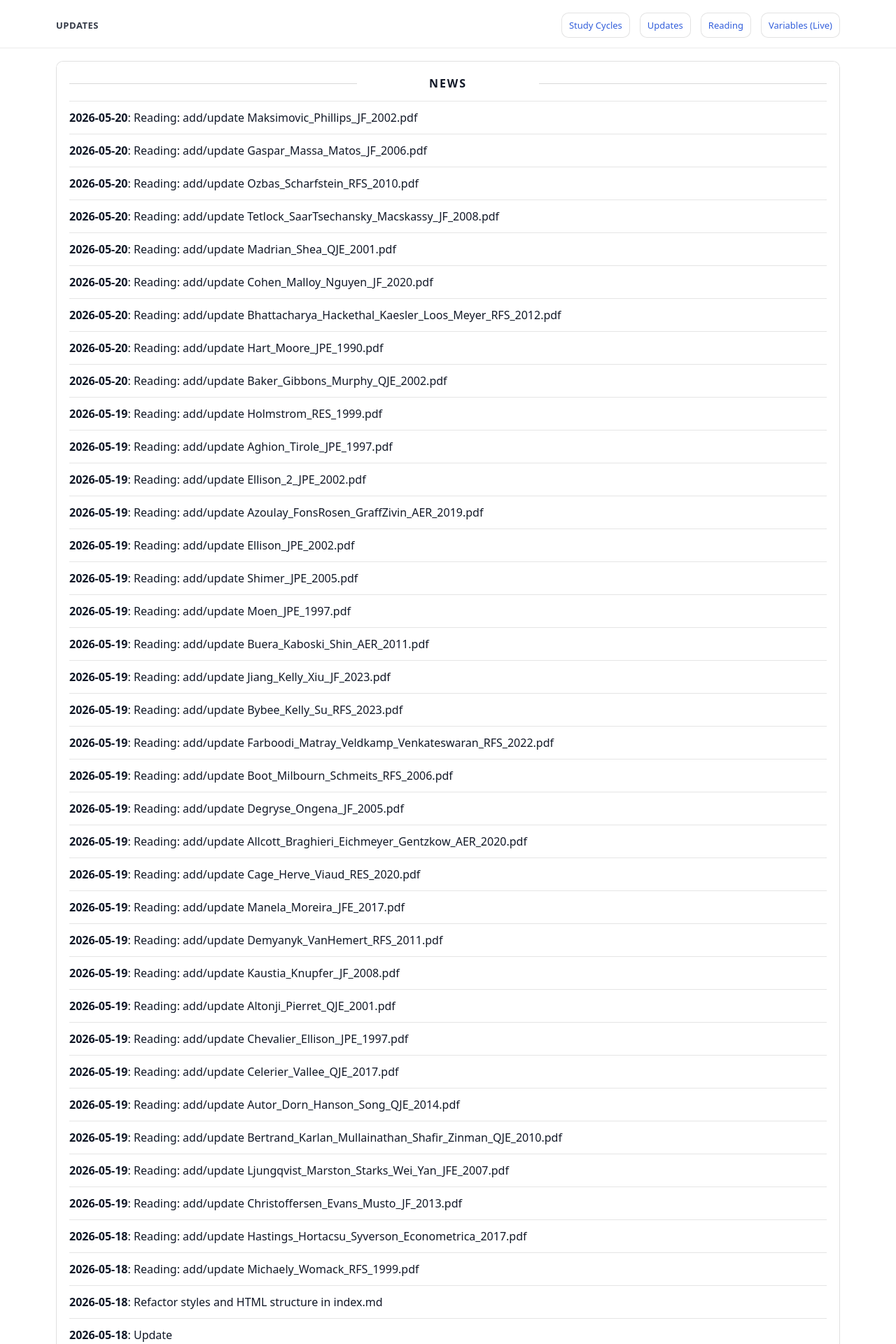
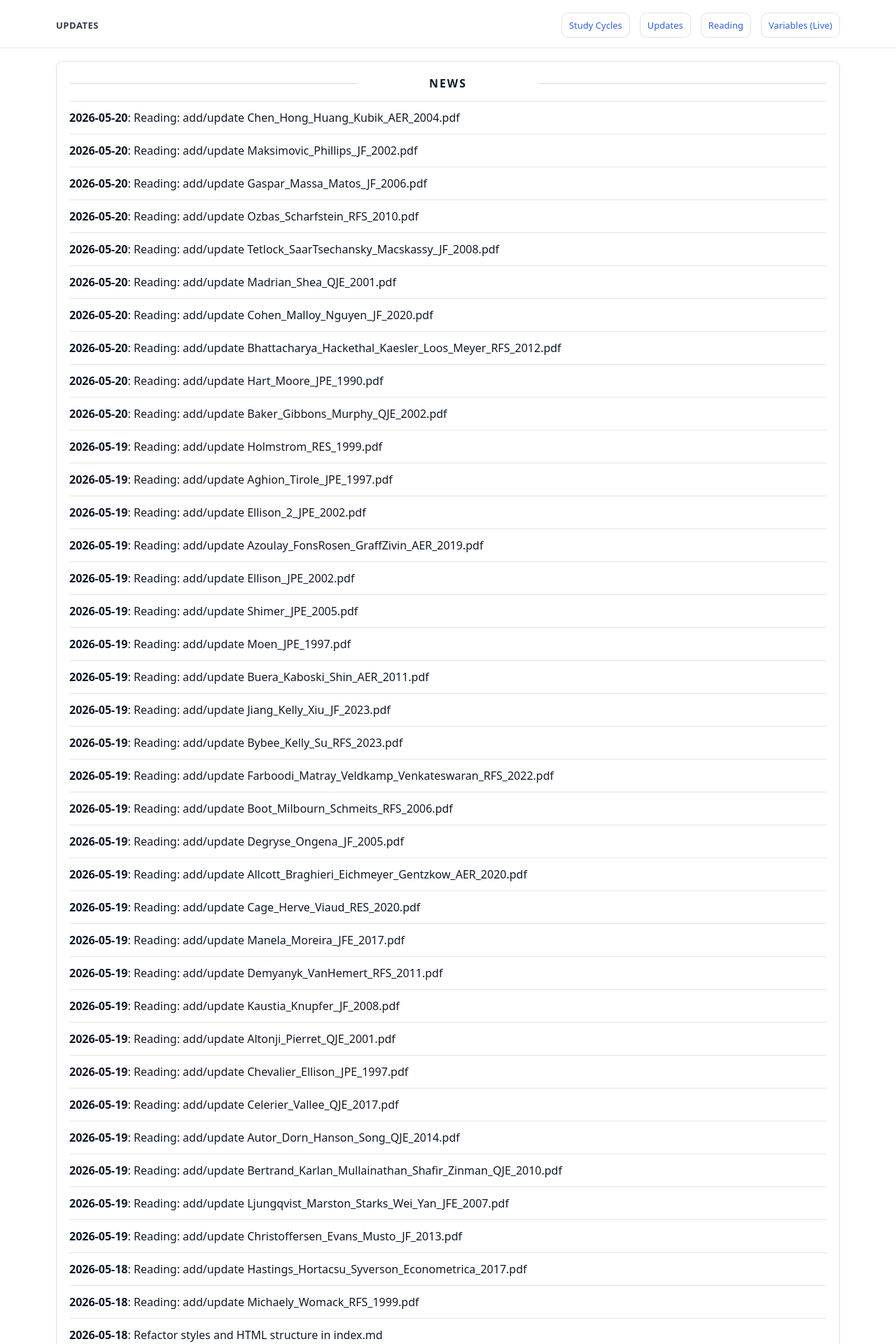
Before and after one commit to yaxinzn/study-archive, a Jekyll site: the page built from updates/index.md, in a window 1280 px wide. Shown: the top 1920 px of the page at 70% size. Built offline with Jekyll 4.4.1, drawn with Linux system fonts in a browser that asks for light colours; some of the changed text lies outside the part shown.

Commit message:
chore: update NEWS feed

```diff
--- a/_data/news.yml
+++ b/_data/news.yml
@@ -1,4 +1,7 @@
 # Auto-generated update history (sorted newest -> oldest). Do not edit manually.
+- ts: "1779230269"
+  date: "2026-05-20"
+  title: "Reading: add/update Chen_Hong_Huang_Kubik_AER_2004.pdf"
 - ts: "1779230105"
   date: "2026-05-20"
   title: "Reading: add/update Maksimovic_Phillips_JF_2002.pdf"
```
